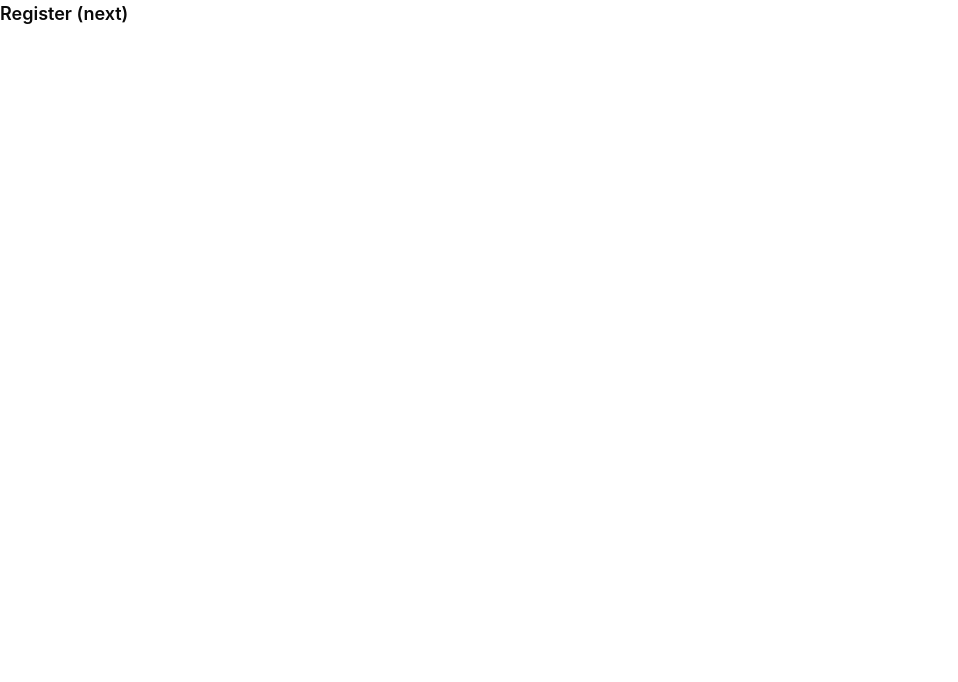
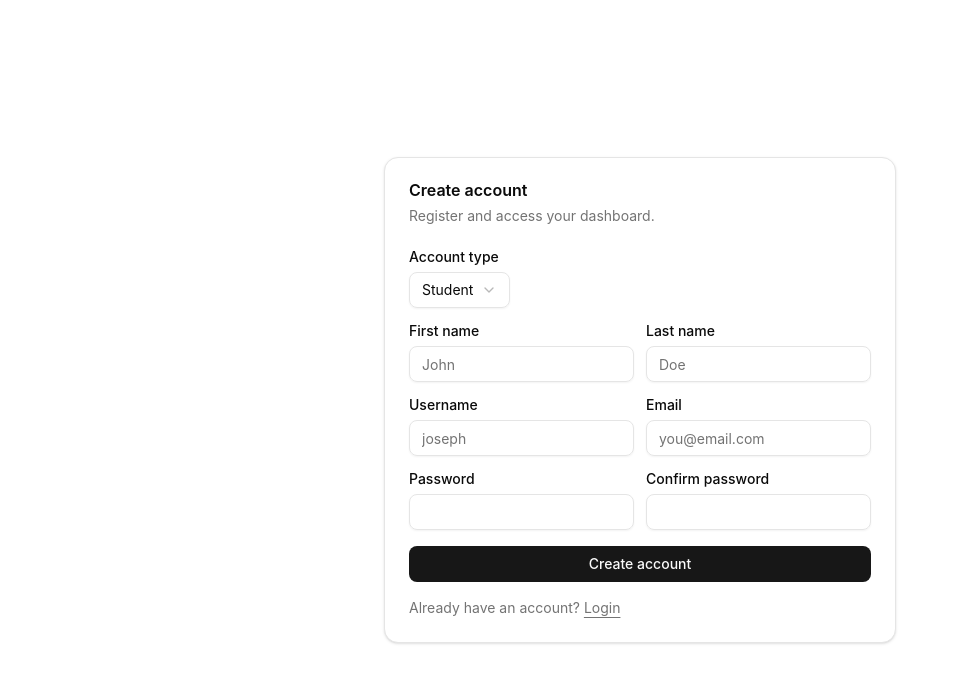
Before and after one commit to OmgbakeviN/allowance_frontend, a React (Vite) app: page /register in a window 1280 px wide. Shown: the top 682 px of the page, without its empty margins (0-958 px from the left). Built offline with nearby package versions, Linux system fonts and the light colour scheme.

Commit message:
added register page

```diff
--- a/src/App.jsx
+++ b/src/App.jsx
@@ -15,6 +15,7 @@ import CategoriesPage from "@/features/expenses/CategoriesPage"
 import StudentWalletPage from "@/features/wallet/StudentWalletPage"
 import BudgetPlansPage from "@/features/budgeting/BudgetPlansPage"
 import PlanDetailPage from "@/features/budgeting/PlanDetailPage"
+import RegisterPage from "./pages/RegisterPage"
 
 function RoleRedirect() {
   return <div className="p-6">Choisis un menu.</div>
@@ -29,7 +30,7 @@ export default function App() {
     <BrowserRouter>
       <Routes>
         <Route path="/login" element={<LoginPage />} />
-        <Route path="/register" element={<Page title="Register (next)" />} />
+        <Route path="/register" element={<RegisterPage />} />
 
         <Route element={<ProtectedRoute />}>
           <Route path="/app" element={<AppLayout />}>
--- a/src/auth/authService.js
+++ b/src/auth/authService.js
@@ -12,3 +12,8 @@ export async function fetchMe() {
   const { data } = await api.get(ENDPOINTS.me)
   return data
 }
+
+export async function registerRequest(payload) {
+  const { data } = await api.post("api/auth/register/", payload)
+  return data
+}
--- a/src/components/ui/select.jsx
+++ b/src/components/ui/select.jsx
@@ -1,5 +1,3 @@
-"use client"
-
 import * as React from "react"
 import { CheckIcon, ChevronDownIcon, ChevronUpIcon } from "lucide-react"
 import { Select as SelectPrimitive } from "radix-ui"
--- /dev/null
+++ b/src/pages/RegisterPage.jsx
@@ -0,0 +1,185 @@
+import { useState } from "react"
+import { useNavigate } from "react-router-dom"
+
+import { registerRequest } from "@/auth/authService"
+import { useAuth } from "@/auth/useAuth"
+
+import { Card, CardContent, CardHeader, CardTitle, CardDescription } from "@/components/ui/card"
+import { Label } from "@/components/ui/label"
+import { Input } from "@/components/ui/input"
+import { Button } from "@/components/ui/button"
+import { Alert, AlertDescription } from "@/components/ui/alert"
+import { Select, SelectContent, SelectItem, SelectTrigger, SelectValue } from "@/components/ui/select"
+
+function pickErrorMessage(d) {
+  if (!d) return "Registration failed."
+  if (typeof d === "string") return d
+  if (d.detail) return d.detail
+  const keys = ["username", "email", "password", "role", "first_name", "last_name", "non_field_errors"]
+  for (const k of keys) {
+    const v = d[k]
+    if (Array.isArray(v) && v[0]) return v[0]
+    if (typeof v === "string") return v
+  }
+  const firstKey = Object.keys(d)[0]
+  if (firstKey) {
+    const v = d[firstKey]
+    if (Array.isArray(v) && v[0]) return v[0]
+  }
+  return "Registration failed."
+}
+
+export default function RegisterPage() {
+  const navigate = useNavigate()
+  const { login } = useAuth()
+
+  const [role, setRole] = useState("STUDENT")
+  const [username, setUsername] = useState("")
+  const [email, setEmail] = useState("")
+  const [firstName, setFirstName] = useState("")
+  const [lastName, setLastName] = useState("")
+  const [password, setPassword] = useState("")
+  const [password2, setPassword2] = useState("")
+
+  const [loading, setLoading] = useState(false)
+  const [error, setError] = useState("")
+
+  const onSubmit = async (e) => {
+    e.preventDefault()
+    setError("")
+
+    if (password.length < 8) {
+      setError("Password must be at least 8 characters.")
+      return
+    }
+    if (password !== password2) {
+      setError("Passwords do not match.")
+      return
+    }
+
+    setLoading(true)
+    try {
+      await registerRequest({
+        role,
+        username: username.trim(),
+        email: email.trim(),
+        first_name: firstName.trim(),
+        last_name: lastName.trim(),
+        password,
+      })
+
+      const me = await login({ username: username.trim(), password })
+      if (me.role === "PARENT") navigate("/app/parent/dashboard", { replace: true })
+      else navigate("/app/student/dashboard", { replace: true })
+    } catch (err) {
+      setError(pickErrorMessage(err?.response?.data))
+    } finally {
+      setLoading(false)
+    }
+  }
+
+  return (
+    <div className="min-h-svh flex items-center justify-center px-4">
+      <Card className="w-full max-w-lg">
+        <CardHeader>
+          <CardTitle>Create account</CardTitle>
+          <CardDescription>Register and access your dashboard.</CardDescription>
+        </CardHeader>
+
+        <CardContent>
+          {error ? (
+            <Alert className="mb-4">
+              <AlertDescription className="text-destructive">{error}</AlertDescription>
+            </Alert>
+          ) : null}
+
+          <form onSubmit={onSubmit} className="space-y-4">
+            <div className="space-y-2">
+              <Label>Account type</Label>
+              <Select value={role} onValueChange={setRole}>
+                <SelectTrigger>
+                  <SelectValue placeholder="Select role" />
+                </SelectTrigger>
+                <SelectContent>
+                  <SelectItem value="STUDENT">Student</SelectItem>
+                  <SelectItem value="PARENT">Parent</SelectItem>
+                </SelectContent>
+              </Select>
+            </div>
+
+            <div className="grid grid-cols-1 sm:grid-cols-2 gap-3">
+              <div className="space-y-2">
+                <Label>First name</Label>
+                <Input value={firstName} onChange={(e) => setFirstName(e.target.value)} placeholder="John" />
+              </div>
+              <div className="space-y-2">
+                <Label>Last name</Label>
+                <Input value={lastName} onChange={(e) => setLastName(e.target.value)} placeholder="Doe" />
+              </div>
+            </div>
+
+            <div className="grid grid-cols-1 sm:grid-cols-2 gap-3">
+              <div className="space-y-2">
+                <Label>Username</Label>
+                <Input
+                  value={username}
+                  onChange={(e) => setUsername(e.target.value)}
+                  placeholder="joseph"
+                  autoComplete="username"
+                  required
+                />
+              </div>
+              <div className="space-y-2">
+                <Label>Email</Label>
+                <Input
+                  value={email}
+                  onChange={(e) => setEmail(e.target.value)}
+                  placeholder="you@email.com"
+                  autoComplete="email"
+                />
+              </div>
+            </div>
+
+            <div className="grid grid-cols-1 sm:grid-cols-2 gap-3">
+              <div className="space-y-2">
+                <Label>Password</Label>
+                <Input
+                  type="password"
+                  value={password}
+                  onChange={(e) => setPassword(e.target.value)}
+                  autoComplete="new-password"
+                  required
+                />
+              </div>
+              <div className="space-y-2">
+                <Label>Confirm password</Label>
+                <Input
+                  type="password"
+                  value={password2}
+                  onChange={(e) => setPassword2(e.target.value)}
+                  autoComplete="new-password"
+                  required
+                />
+              </div>
+            </div>
+
+            <Button className="w-full" type="submit" disabled={loading}>
+              {loading ? "Creating..." : "Create account"}
+            </Button>
+
+            <div className="text-sm text-muted-foreground">
+              Already have an account?{" "}
+              <button
+                type="button"
+                className="underline underline-offset-4"
+                onClick={() => navigate("/login")}
+              >
+                Login
+              </button>
+            </div>
+          </form>
+        </CardContent>
+      </Card>
+    </div>
+  )
+}
```
